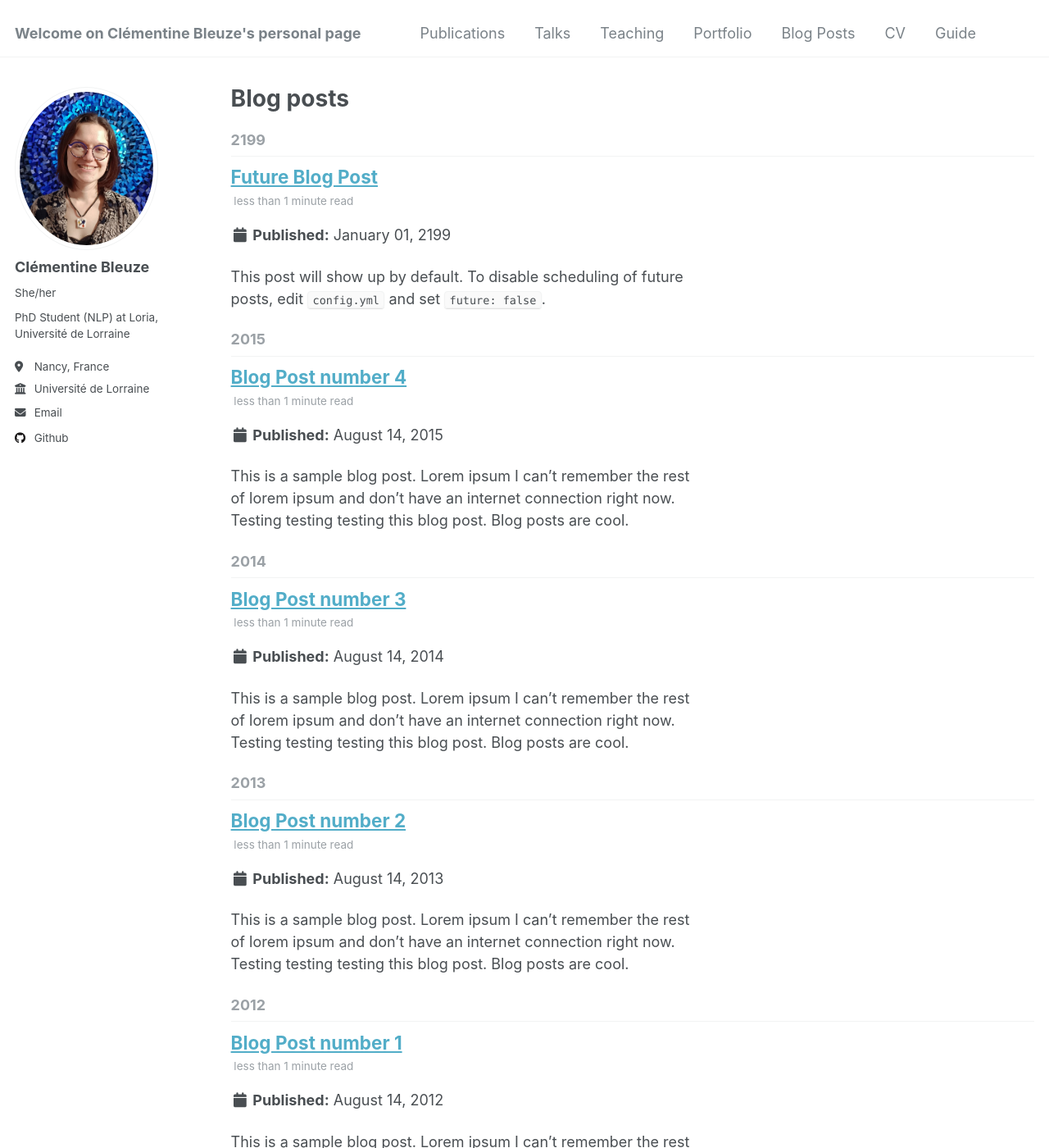
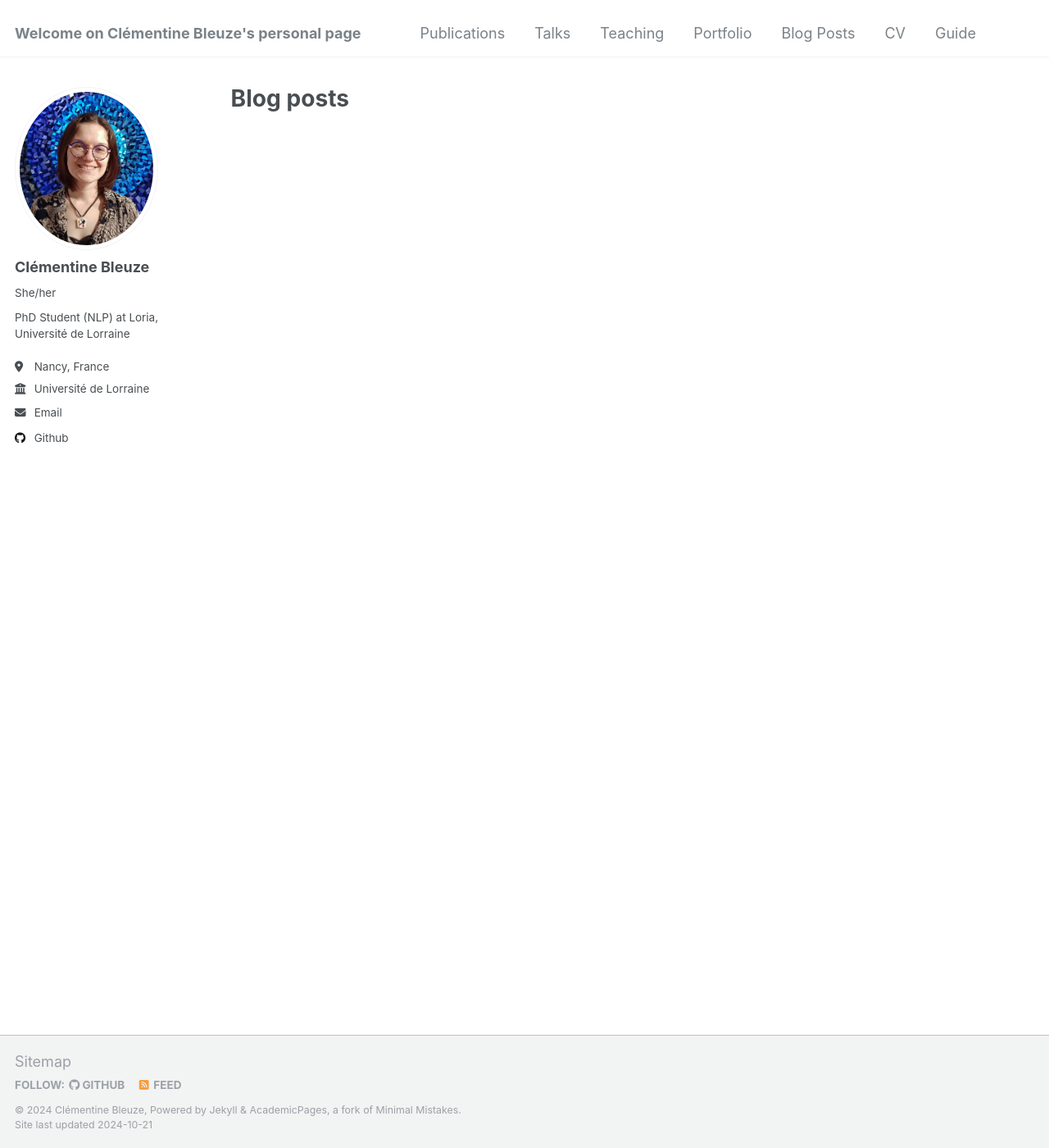
Before and after one commit to ClementineBleuze/ClementineBleuze.github.io, a Jekyll site: the page built from _pages/year-archive.html, in a window 1280 px wide and 1400 px high. Shown: the whole window at 82% size. Built offline with Jekyll 4.4.1, drawn with Linux system fonts in a browser that asks for light colours; some of the changed text lies outside the part shown.

Commit message:
remove files

```diff
--- a/_posts/2012-08-14-blog-post-1.md
+++ /dev/null
@@ -1,20 +0,0 @@
----
-title: 'Blog Post number 1'
-date: 2012-08-14
-permalink: /posts/2012/08/blog-post-1/
-tags:
-  - cool posts
-  - category1
-  - category2
----
-
-This is a sample blog post. Lorem ipsum I can't remember the rest of lorem ipsum and don't have an internet connection right now. Testing testing testing this blog post. Blog posts are cool.
-
-Headings are cool
-======
-
-You can have many headings
-======
-
-Aren't headings cool?
-------
--- a/_posts/2013-08-14-blog-post-2.md
+++ /dev/null
@@ -1,20 +0,0 @@
----
-title: 'Blog Post number 2'
-date: 2013-08-14
-permalink: /posts/2013/08/blog-post-2/
-tags:
-  - cool posts
-  - category1
-  - category2
----
-
-This is a sample blog post. Lorem ipsum I can't remember the rest of lorem ipsum and don't have an internet connection right now. Testing testing testing this blog post. Blog posts are cool.
-
-Headings are cool
-======
-
-You can have many headings
-======
-
-Aren't headings cool?
-------
--- a/_posts/2014-08-14-blog-post-3.md
+++ /dev/null
@@ -1,20 +0,0 @@
----
-title: 'Blog Post number 3'
-date: 2014-08-14
-permalink: /posts/2014/08/blog-post-3/
-tags:
-  - cool posts
-  - category1
-  - category2
----
-
-This is a sample blog post. Lorem ipsum I can't remember the rest of lorem ipsum and don't have an internet connection right now. Testing testing testing this blog post. Blog posts are cool.
-
-Headings are cool
-======
-
-You can have many headings
-======
-
-Aren't headings cool?
-------
--- a/_posts/2199-01-01-future-post.md
+++ /dev/null
@@ -1,11 +0,0 @@
----
-title: 'Future Blog Post'
-date: 2199-01-01
-permalink: /posts/2012/08/blog-post-4/
-tags:
-  - cool posts
-  - category1
-  - category2
----
-
-This post will show up by default. To disable scheduling of future posts, edit `config.yml` and set `future: false`.
```
Also changed, not shown: _pages/publications.md (+1 -1 lines), _posts/2015-08-14-blog-post-4.md (deleted, +0 -20 lines), _talks/2012-03-01-talk-1.md (deleted, +0 -11 lines), _talks/2013-03-01-tutorial-1.md (deleted, +0 -13 lines), _talks/2014-02-01-talk-2.md (deleted, +0 -13 lines), _talks/2014-03-01-talk-3.md (deleted, +0 -11 lines).
